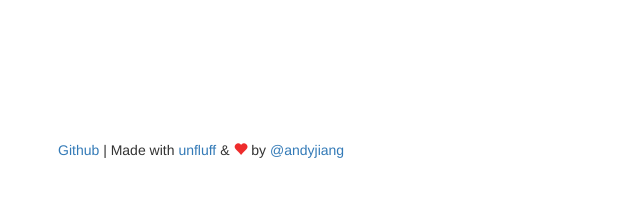
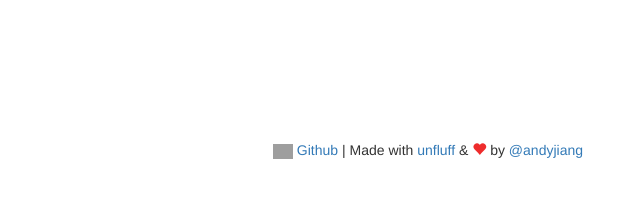
Before and after one commit to lambtron/email-fetchtext, a website: page public/views/index.html in a window 1280 px wide. Shown: the whole page, without its empty margins (212-852 px from the left). Drawn offline with nearby package versions, Linux system fonts and the light colour scheme; grey boxes are pictures that could not be loaded.

Commit message:
heroku push

```diff
--- a/public/views/index.html
+++ b/public/views/index.html
@@ -24,9 +24,9 @@
 <body>
 	<div class="container" style="width: 800px; padding-top: 140px">
 
-		<div class="row" style="margin: 0px auto;">
+		<div class="row" style="margin: 0px auto; text-align: center">
 			<footer class="col-xs-12 footer">
-				<a href="https://www.github.com/lambtron/email-fetchtext">Github</a> | Made with <a href="https://github.com/ageitgey/node-unfluff/">unfluff</a> & <span class="glyphicon glyphicon-heart" style="color: #EE2C2C"></span> by <a href="http://www.twitter.com/andyjiang">@andyjiang</a>
+				<a href="https://www.github.com/lambtron/email-fetchtext"> <img src="https://assets-cdn.github.com/images/modules/logos_page/GitHub-Mark.png" style="width: 20px"> Github</a> | Made with <a href="https://github.com/ageitgey/node-unfluff/">unfluff</a> & <span class="glyphicon glyphicon-heart" style="color: #EE2C2C"></span> by <a href="http://www.twitter.com/andyjiang">@andyjiang</a>
 			</footer>
 		<div>
 	</div>
```
